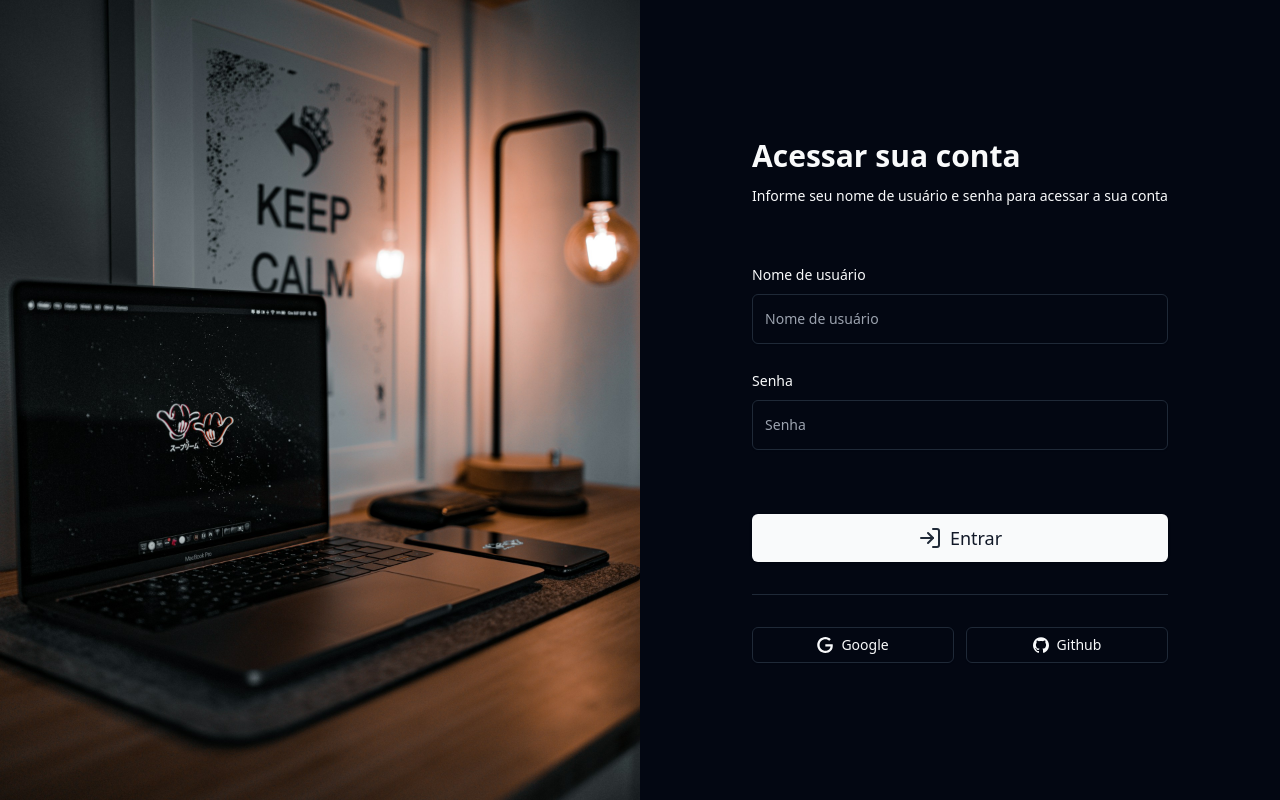
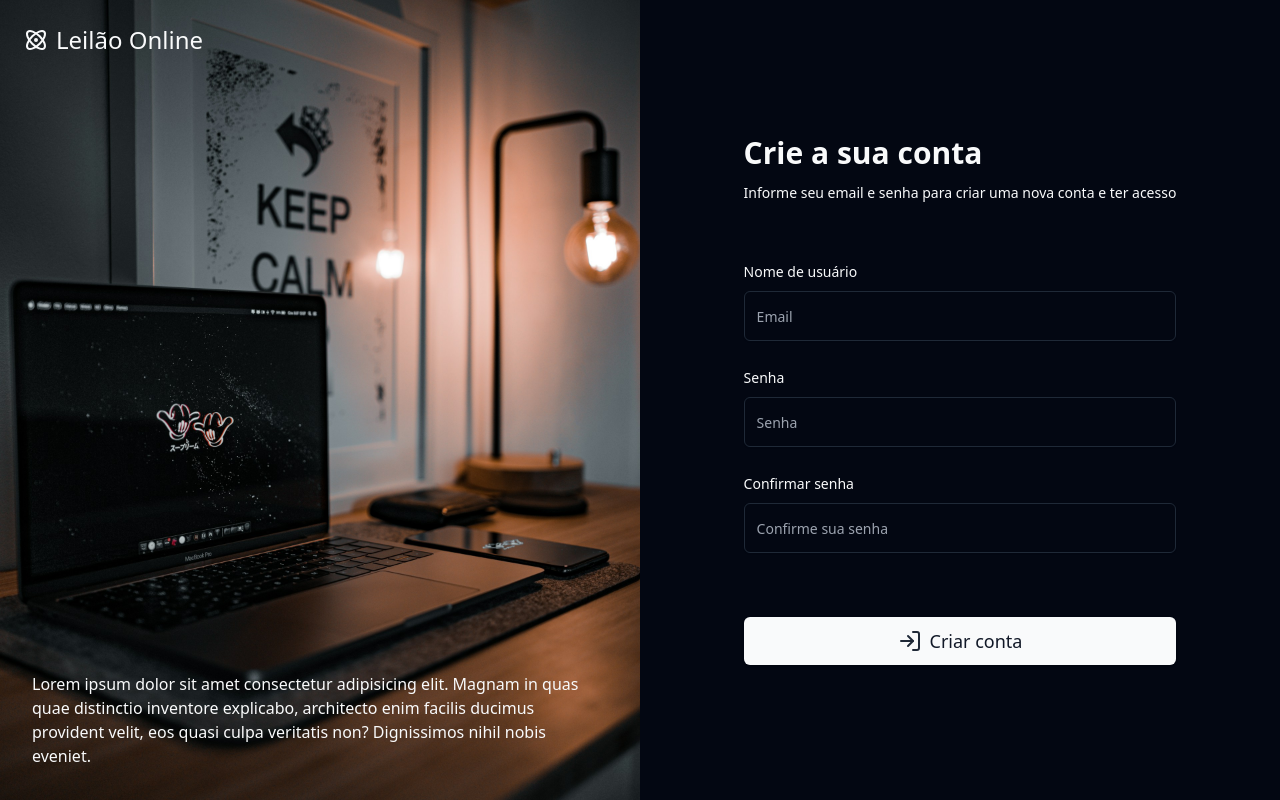
Before and after one commit to aluisiolucio/leilao-online-frontend, a React (Vite) app: page / in a window 1280 px wide. Built offline with nearby package versions, Linux system fonts and the light colour scheme.

Commit message:
Add pages

```diff
--- a/src/App.tsx
+++ b/src/App.tsx
@@ -1,51 +1,10 @@
-import { Button } from "@/components/ui/button"
-import { Input } from "@/components/ui/input"
-import { Label } from "@/components/ui/label"
-import { Separator } from "@/components/ui/separator"
-import { IconGoogle } from "@/components/icons/google"
-import { IconGithub } from "@/components/icons/github"
-import { LogIn } from "lucide-react"
+import { CreateAccount } from "./pages/createAccount";
+// import { Login } from "./pages/login";
+
 
 export function App() {
   return (
-    <div className="flex items-center text-primary h-screen bg-background dark">
-      <img src="../src/assets/images/bg.jpg" alt="Imagem de fundo da tela de login" className="w-0 lg:w-1/2 h-full object-cover" />
-      <div className="w-full lg:w-1/2 grid place-content-center">
-        <form>
-          <div className="space-y-3">
-            <h1 className="text-3xl font-bold">Acessar sua conta</h1>
-            <p className="text-sm">Informe seu nome de usuário e senha para acessar a sua conta</p>
-          </div>
-
-          <div className="space-y-2 mt-14">
-            <Label htmlFor="email">Nome de usuário</Label>
-            <Input id='email' type="email" placeholder="Nome de usuário" className="py-6" />
-          </div>
-
-          <div className="space-y-2 mt-6">
-            <Label htmlFor="password">Senha</Label>
-            <Input id="password" type="password" placeholder="Senha" className="py-6"/>
-          </div>
-
-          <Button className="w-full mt-16 py-6 text-lg flex items-center justify-center gap-2" type="submit">
-            <LogIn className="text-secondary"/>
-            Entrar
-          </Button>
-        </form>
-
-        <Separator className="my-8" />
-
-        <div className="flex items-cente justify-center gap-3">
-          <Button className="w-full" variant={"outline"}>
-            <IconGoogle />
-            Google
-          </Button>
-          <Button className="w-full" variant={"outline"}>
-            <IconGithub />
-            Github
-          </Button>
-        </div>
-      </div>
-    </div>
+    // <Login />
+    <CreateAccount />
   )
 }
--- /dev/null
+++ b/src/pages/createAccount.tsx
@@ -0,0 +1,48 @@
+import { Button } from "@/components/ui/button"
+import { Input } from "@/components/ui/input"
+import { Label } from "@/components/ui/label"
+import { LogIn, Atom } from "lucide-react"
+
+
+export function CreateAccount() {
+  return (
+    <div className="flex items-center text-primary h-screen bg-background dark">
+    <div className="relative w-0 h-full bg-secondary lg:w-1/2">
+      <div className="absolute p-6 flex items-center justify-center gap-2 text-2xl invisible lg:visible">
+        <Atom className="text-primary"/>
+        <h1 className="font-medium">Leilão Online</h1>
+      </div>
+      <p className="absolute p-8 font-medium invisible lg:visible bottom-0">Lorem ipsum dolor sit amet consectetur adipisicing elit. Magnam in quas quae distinctio inventore explicabo, architecto enim facilis ducimus provident velit, eos quasi culpa veritatis non? Dignissimos nihil nobis eveniet.</p>
+      <img src="../src/assets/images/bg.jpg" alt="Imagem de fundo da tela de login" className="w-full h-full object-cover" />
+    </div>
+    <div className="w-full lg:w-1/2 grid place-content-center">
+      <form>
+        <div className="space-y-3">
+          <h1 className="text-3xl font-bold">Crie a sua conta</h1>
+          <p className="text-sm">Informe seu email e senha para criar uma nova conta e ter acesso</p>
+        </div>
+
+        <div className="space-y-2 mt-14">
+          <Label htmlFor="email">Nome de usuário</Label>
+          <Input id='email' type="email" placeholder="Email" className="py-6" />
+        </div>
+
+        <div className="space-y-2 mt-6">
+          <Label htmlFor="password">Senha</Label>
+          <Input id="password" type="password" placeholder="Senha" className="py-6"/>
+        </div>
+
+        <div className="space-y-2 mt-6">
+          <Label htmlFor="password">Confirmar senha</Label>
+          <Input id="password" type="password" placeholder="Confirme sua senha" className="py-6"/>
+        </div>
+
+        <Button className="w-full mt-16 py-6 text-lg flex items-center justify-center gap-2" type="submit">
+          <LogIn className="text-secondary"/>
+          Criar conta
+        </Button>
+      </form>
+    </div>
+  </div>
+  )
+}
--- /dev/null
+++ b/src/pages/login.tsx
@@ -0,0 +1,68 @@
+import { Button } from "@/components/ui/button"
+import { Input } from "@/components/ui/input"
+import { Label } from "@/components/ui/label"
+import { Separator } from "@/components/ui/separator"
+import { IconGoogle } from "@/components/icons/google"
+import { IconGithub } from "@/components/icons/github"
+import { LogIn, Atom } from "lucide-react"
+
+
+export function Login() {
+    return (
+        <div className="flex items-center text-primary h-screen bg-background dark">
+        <div className="relative w-0 h-full bg-secondary lg:w-1/2">
+          <div className="absolute p-6 flex items-center justify-center gap-2 text-2xl invisible lg:visible">
+            <Atom className="text-primary"/>
+            <h1 className="font-medium">Leilão Online</h1>
+          </div>
+          <p className="absolute p-8 font-medium invisible lg:visible bottom-0">Lorem ipsum dolor sit amet consectetur adipisicing elit. Magnam in quas quae distinctio inventore explicabo, architecto enim facilis ducimus provident velit, eos quasi culpa veritatis non? Dignissimos nihil nobis eveniet.</p>
+          <img src="../src/assets/images/bg.jpg" alt="Imagem de fundo da tela de login" className="w-full h-full object-cover" />
+        </div>
+        <div className="w-full lg:w-1/2 grid place-content-center">
+          <form>
+            <div className="space-y-3">
+              <h1 className="text-3xl font-bold">Acesse sua conta</h1>
+              <p className="text-sm">Informe seu nome de usuário e senha para acessar a sua conta</p>
+            </div>
+
+            <div className="space-y-2 mt-14">
+              <Label htmlFor="email">Nome de usuário</Label>
+              <Input id='email' type="email" placeholder="Nome de usuário" className="py-6" />
+            </div>
+
+            <div className="space-y-2 mt-6">
+              <Label htmlFor="password">Senha</Label>
+              <Input id="password" type="password" placeholder="Senha" className="py-6"/>
+            </div>
+
+            <Button className="w-full mt-16 py-6 text-lg flex items-center justify-center gap-2" type="submit">
+              <LogIn className="text-secondary"/>
+              Entrar
+            </Button>
+          </form>
+
+          <Separator className="my-8" />
+
+          <div className="flex items-cente justify-center gap-3">
+            <Button className="w-full" variant={"outline"}>
+              <IconGoogle />
+              Google
+            </Button>
+            <Button className="w-full" variant={"outline"}>
+              <IconGithub />
+              Github
+            </Button>
+          </div>
+
+          <div className="mt-8 text-center">
+            <p className="text-sm">
+              Ainda não possui uma conta?&nbsp;
+              <a href="#" className="">
+                <strong><u>Crie uma conta</u></strong>
+              </a>
+            </p>
+          </div>
+        </div>
+      </div>
+    )
+}
```
